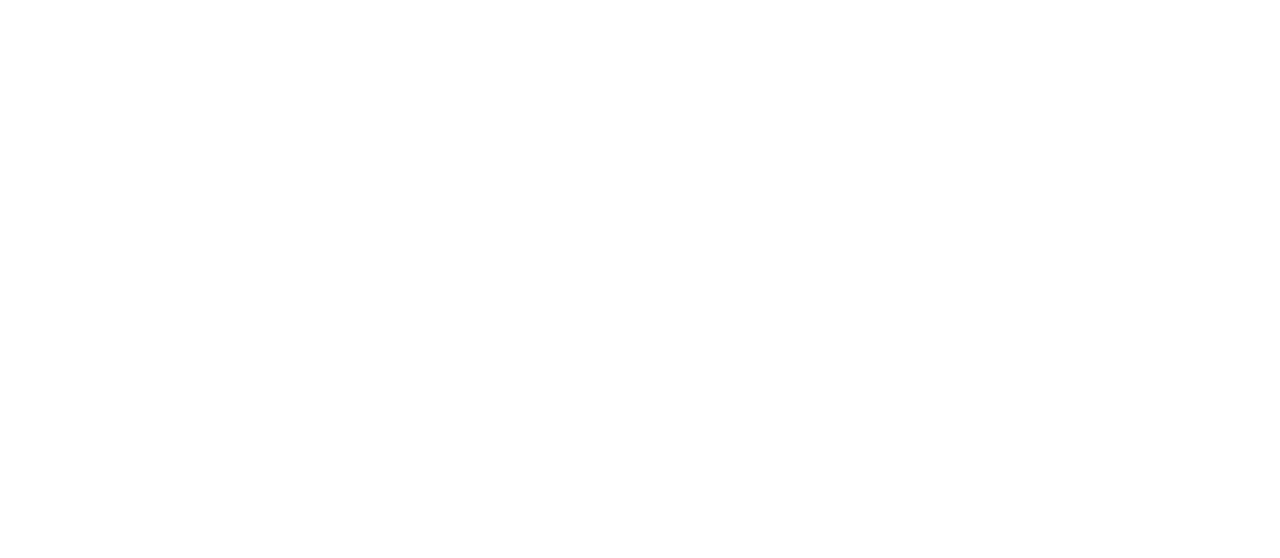
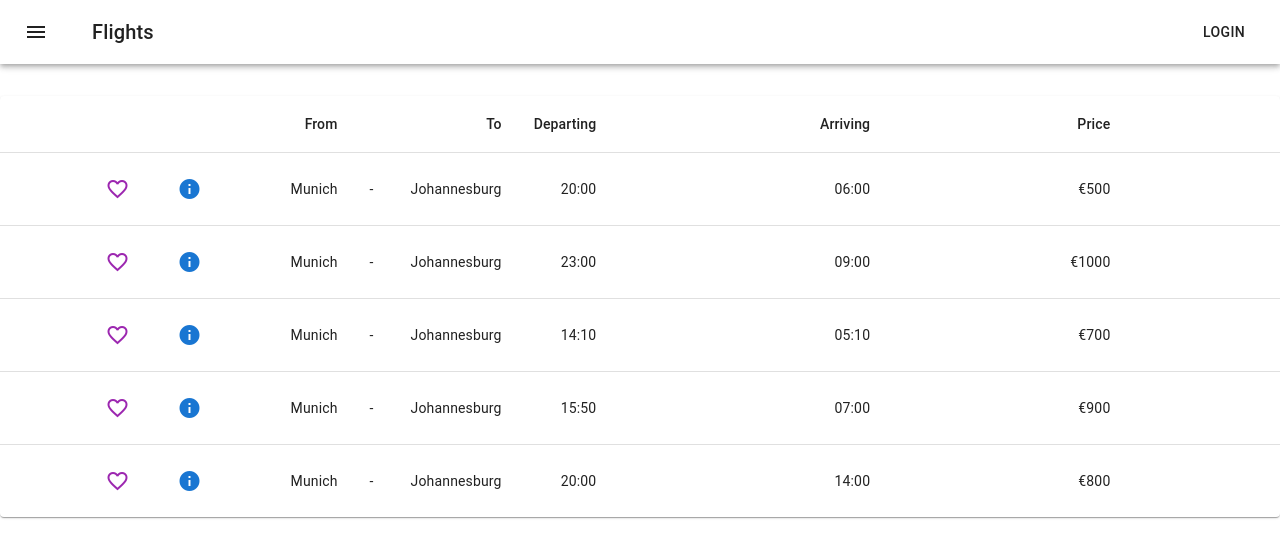
Before and after one commit to NullRivalException/frontend, a React (Create React App) app: page /search in a window 1280 px wide. Before the commit this address had no page. Shown: the top 558 px of the page. Built offline with nearby package versions, Linux system fonts and the light colour scheme.

Commit message:
add SearchResult page

```diff
--- a/src/App.js
+++ b/src/App.js
@@ -2,6 +2,8 @@
 import Dashboard from "./pages/Dashboard";
 import SignIn from "./pages/SignIn";
 import SignUp from "./pages/SignUp";
+import SearchResult from "./pages/SearchResult";
+import React from "react";
 
 function App() {
   return (
@@ -12,6 +14,7 @@
             <Route exact path="/" element={<Dashboard />} />
             <Route exact path="/signin" element={<SignIn />} />
             <Route exact path="/signup" element={<SignUp />} />
+            <Route exact path="/search" element={<SearchResult />} />
           </Routes>
         </div>
       </div>
--- a/src/components/FlightDatePicker.js
+++ b/src/components/FlightDatePicker.js
@@ -1,8 +1,7 @@
-import { LocalizationProvider } from "@mui/x-date-pickers";
-import { DatePicker } from "@mui/x-date-pickers";
+import { TextField } from "@mui/material";
+import { DatePicker, LocalizationProvider } from "@mui/x-date-pickers";
 import { AdapterDateFns } from "@mui/x-date-pickers/AdapterDateFns";
 import React from "react";
-import { TextField } from "@mui/material";
 
 export default function FlightDatePicker() {
   const [value, setValue] = React.useState(null);
--- a/src/index.js
+++ b/src/index.js
@@ -1,7 +1,7 @@
 import React from "react";
 import ReactDOM from "react-dom/client";
+import App from "./App";
 import "./index.css";
-import App from "./App";
 import reportWebVitals from "./reportWebVitals";
 
 const root = ReactDOM.createRoot(document.getElementById("root"));
--- a/src/pages/Dashboard.js
+++ b/src/pages/Dashboard.js
@@ -1,14 +1,16 @@
-import { Box } from "@mui/material";
-import { AppBar } from "@mui/material";
-import { Grid } from "@mui/material";
-import { Toolbar } from "@mui/material";
 import DashboardIcon from "@mui/icons-material/Dashboard";
-import { Typography } from "@mui/material";
-import { Button } from "@mui/material";
-import { Container } from "@mui/material";
+import {
+  AppBar,
+  Box,
+  Button,
+  Container,
+  Grid,
+  Toolbar,
+  Typography,
+} from "@mui/material";
+import { useNavigate } from "react-router-dom";
 import SearchBar from "../components/SearchBar";
 import React from "react";
-import { useNavigate } from "react-router-dom";
 
 export default function Dashboard() {
   let navigate = useNavigate();
@@ -74,7 +76,7 @@
         <Grid item height="8vh" />
         <Container>
           <Grid item component="div" style={{ textAlign: "center" }}>
-            <SearchBar />
+            <SearchBar navigate={navigate} />
           </Grid>
         </Container>
       </Grid>
--- /dev/null
+++ b/src/pages/SearchResult.js
@@ -0,0 +1,309 @@
+import MenuIcon from "@mui/icons-material/Menu";
+import AppBar from "@mui/material/AppBar";
+import Box from "@mui/material/Box";
+import Button from "@mui/material/Button";
+import CardActions from "@mui/material/CardActions";
+import CardContent from "@mui/material/CardContent";
+import Icon from "@mui/material/Icon";
+import IconButton from "@mui/material/IconButton";
+import Paper from "@mui/material/Paper";
+import Stack from "@mui/material/Stack";
+import { styled } from "@mui/material/styles";
+import Table from "@mui/material/Table";
+import TableBody from "@mui/material/TableBody";
+import TableCell from "@mui/material/TableCell";
+import TableContainer from "@mui/material/TableContainer";
+import TableHead from "@mui/material/TableHead";
+import TableRow from "@mui/material/TableRow";
+import Toolbar from "@mui/material/Toolbar";
+import Typography from "@mui/material/Typography";
+import * as React from "react";
+import { useState } from "react";
+
+/* eslint-disable no-unused-expressions */
+
+const Item = styled(Paper)(({ theme }) => ({
+  backgroundColor: theme.palette.mode === "dark" ? "#1A2027" : "#fff",
+  ...theme.typography.body2,
+  padding: theme.spacing(1),
+  textAlign: "left",
+  color: theme.palette.text.secondary,
+}));
+
+function bullAuto(props) {
+  const colour = "red";
+
+  if (props.price <= 500) {
+    colour = "green";
+  } else {
+    if (props.price <= 800) {
+      colour = "yellow";
+    }
+
+    return colour;
+  }
+
+  function saveFavouriteFlight(props) {
+    /**execute query:
+     * INSERT INTO tblFavouriteFlights (username, flightid)
+       VALUES (username, props.flightId)
+     */
+  }
+
+  function removeFavouriteFlight(props) {
+    /**execute query:
+     * DELETE FROM tblFavouriteFlights
+     * WHERE username = username
+     * AND flightId = props.flightId
+     *
+     */
+  }
+
+  function getDateTime(props) {}
+
+  <Box
+    component="span"
+    sx={{
+      display: "inline-block",
+      mx: "2px",
+      transform: "scale(1.8)",
+      color: colour,
+    }}
+  >
+    ◍
+  </Box>;
+}
+
+const card = (
+  <React.Fragment>
+    <CardContent>
+      <Typography sx={{ fontSize: 14 }} color="text.secondary" gutterBottom>
+        Word of the Day
+      </Typography>
+      <Typography variant="h5" component="div">
+        Some Text
+      </Typography>
+      <Typography sx={{ mb: 1.5 }} color="text.secondary">
+        adjective
+      </Typography>
+      <Typography variant="body2">
+        well meaning and kindly.
+        <br />
+        {'"a benevolent smile"'}
+      </Typography>
+    </CardContent>
+    <CardActions>
+      <Button size="small">Learn More</Button>
+    </CardActions>
+  </React.Fragment>
+);
+
+function priceColour(props) {
+  const colour = "purple";
+
+  if (props.price <= 800) {
+    colour = "green";
+  } else {
+    if (props.price <= 900) {
+      colour = "orange";
+    } else {
+      colour = "red";
+    }
+  }
+
+  return (
+    <Box
+      component="span"
+      sx={{
+        display: "inline-block",
+        mx: "2px",
+        transform: "scale(1.8)",
+        color: colour,
+      }}
+    >
+      ◍
+    </Box>
+  );
+}
+
+export default function SerchResult() {
+  let [destination, setDestination] = useState("Johannesburg");
+  let [departure, setDeparture] = useState("Munich");
+  let [currency, setCurrency] = useState("€");
+  let [departureDate, setDepartureDate] = useState("2022-06-30T20:00");
+  let [username, setUserName] = useState("ruan.viljoen@tum.de");
+
+  function createData(
+    departure,
+    destination,
+    departureTime,
+    arrivalTime,
+    price
+  ) {
+    return { departure, destination, departureTime, arrivalTime, price };
+  }
+
+  const bull = (
+    <Box
+      component="span"
+      sx={{
+        display: "inline-block",
+        mx: "2px",
+        transform: "scale(1.8)",
+        color: "green",
+      }}
+    >
+      ◍
+    </Box>
+  );
+
+  const flightText = departure + " to " + destination;
+  const rows = [
+    createData(departure, destination, "20:00", "06:00", currency + 500),
+    createData(departure, destination, "23:00", "09:00", currency + 1000),
+    createData(departure, destination, "14:10", "05:10", currency + 700),
+    createData(departure, destination, "15:50", "07:00", currency + 900),
+    createData(departure, destination, "20:00", "14:00", currency + 800),
+  ];
+
+  function BasicTable() {
+    return (
+      <TableContainer component={Paper}>
+        <Table sx={{ minWidth: 650 }} aria-label="simple table">
+          <TableHead>
+            {
+              <TableRow>
+                <TableCell></TableCell>
+                <TableCell align="right"></TableCell>
+                <TableCell align="right">From</TableCell>
+                <TableCell align="right"></TableCell>
+                <TableCell align="right">To</TableCell>
+                <TableCell align="right">Departing</TableCell>
+                <TableCell align="right">Arriving</TableCell>
+                <TableCell align="right">Price</TableCell>
+                <TableCell align="right"></TableCell>
+              </TableRow>
+            }
+          </TableHead>
+
+          <TableBody>
+            {rows.map((row) => (
+              <TableRow
+                key={row.name}
+                sx={{ "&:last-child td, &:last-child th": { border: 0 } }}
+              >
+                <TableCell
+                  component="th"
+                  scope="row"
+                  padding="normal"
+                  align="right"
+                  style={{ width: "12%" }}
+                >
+                  {
+                    <IconButton>
+                      <link
+                        rel="stylesheet"
+                        href="https://fonts.googleapis.com/icon?family=Material+Icons"
+                      />
+                      <Icon color="secondary">favorite_border</Icon>
+                    </IconButton>
+                  }
+                </TableCell>
+                <TableCell
+                  align="right"
+                  padding="normal"
+                  style={{ width: "5%" }}
+                >
+                  {
+                    <IconButton>
+                      <link
+                        rel="stylesheet"
+                        href="https://fonts.googleapis.com/icon?family=Material+Icons"
+                      />
+                      <Icon color="primary">info</Icon>
+                    </IconButton>
+                  }
+                </TableCell>
+                <TableCell
+                  align="right"
+                  padding="normal"
+                  style={{ width: "10%" }}
+                >
+                  {row.departure}
+                </TableCell>
+                <TableCell
+                  align="right"
+                  padding="normal"
+                  style={{ width: "0%" }}
+                >
+                  -
+                </TableCell>
+                <TableCell
+                  align="right"
+                  padding="normal"
+                  style={{ width: "10%" }}
+                >
+                  {row.destination}
+                </TableCell>
+                <TableCell
+                  align="right"
+                  padding="normal"
+                  style={{ width: "0%" }}
+                >
+                  {row.departureTime}
+                </TableCell>
+                <TableCell align="right">{row.arrivalTime}</TableCell>
+                <TableCell align="right">{row.price}</TableCell>
+                <TableCell
+                  align="left"
+                  padding="normal"
+                  style={{ width: "12%" }}
+                >
+                  <priceColour price={row.price}></priceColour>
+                </TableCell>
+              </TableRow>
+            ))}
+          </TableBody>
+        </Table>
+      </TableContainer>
+    );
+  }
+
+  return (
+    <div
+      style={{
+        backgroundColor: "white",
+      }}
+    >
+      <header>
+        <Box sx={{ width: "100%" }}>
+          <Stack spacing={4}>
+            <Box sx={{ flexGrow: 1 }}>
+              <AppBar position="static" color="">
+                <Toolbar>
+                  <IconButton
+                    size="large"
+                    edge="start"
+                    color="inherit"
+                    aria-label="menu"
+                    sx={{ mr: 4 }}
+                  >
+                    <MenuIcon />
+                  </IconButton>
+                  <Typography variant="h6" component="div" sx={{ flexGrow: 4 }}>
+                    Flights
+                  </Typography>
+                  <Button color="inherit">Login</Button>
+                </Toolbar>
+              </AppBar>
+            </Box>
+
+            <div className="row">
+              <BasicTable></BasicTable>
+            </div>
+          </Stack>
+        </Box>
+      </header>
+    </div>
+  );
+}
```
Also changed, not shown: src/components/SearchBar.js (+14 -21 lines), src/pages/SignIn.js (+8 -8 lines), src/pages/SignUp.js (+7 -7 lines), 1 other file (tests, documents, lock files or other folders).
